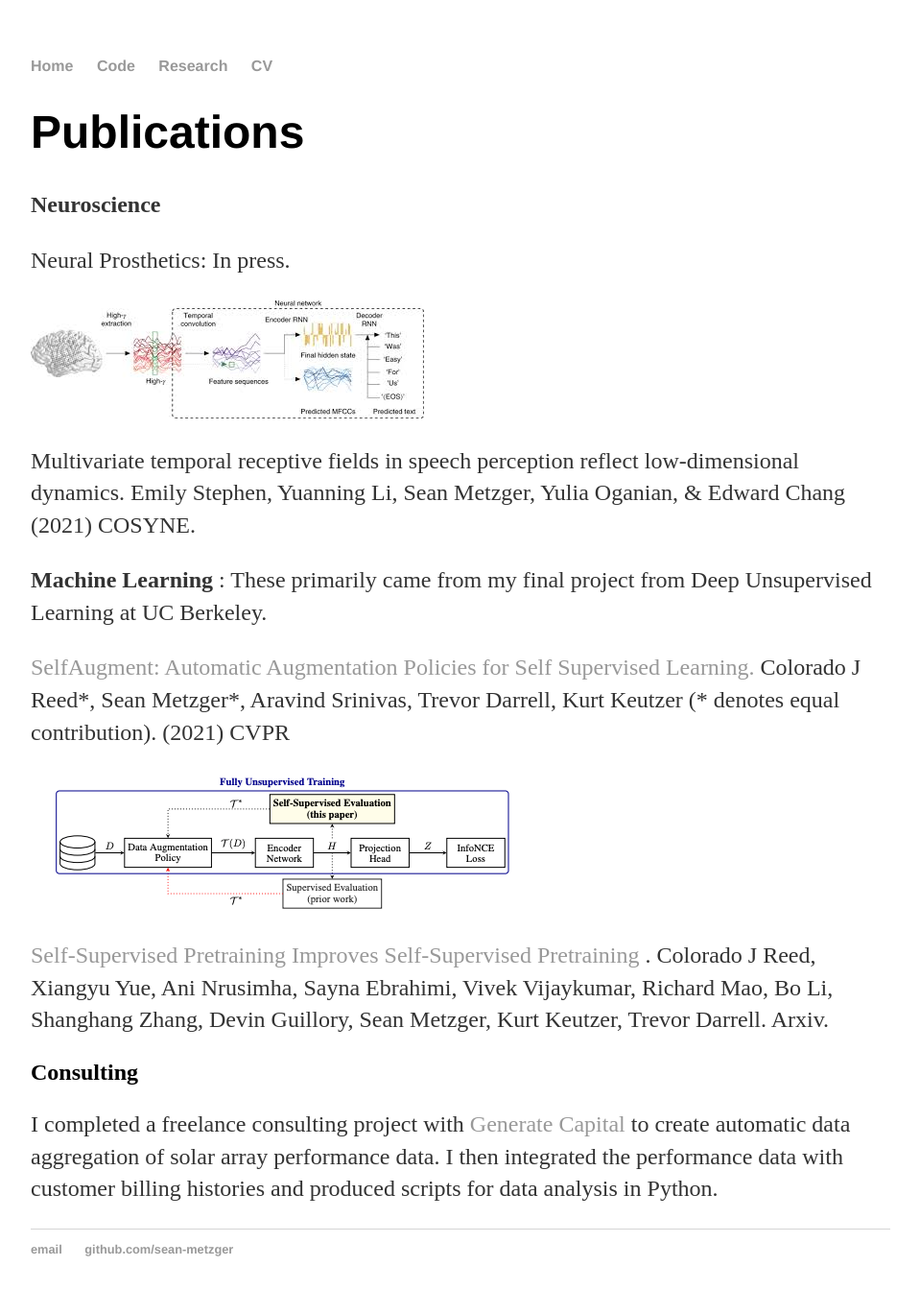
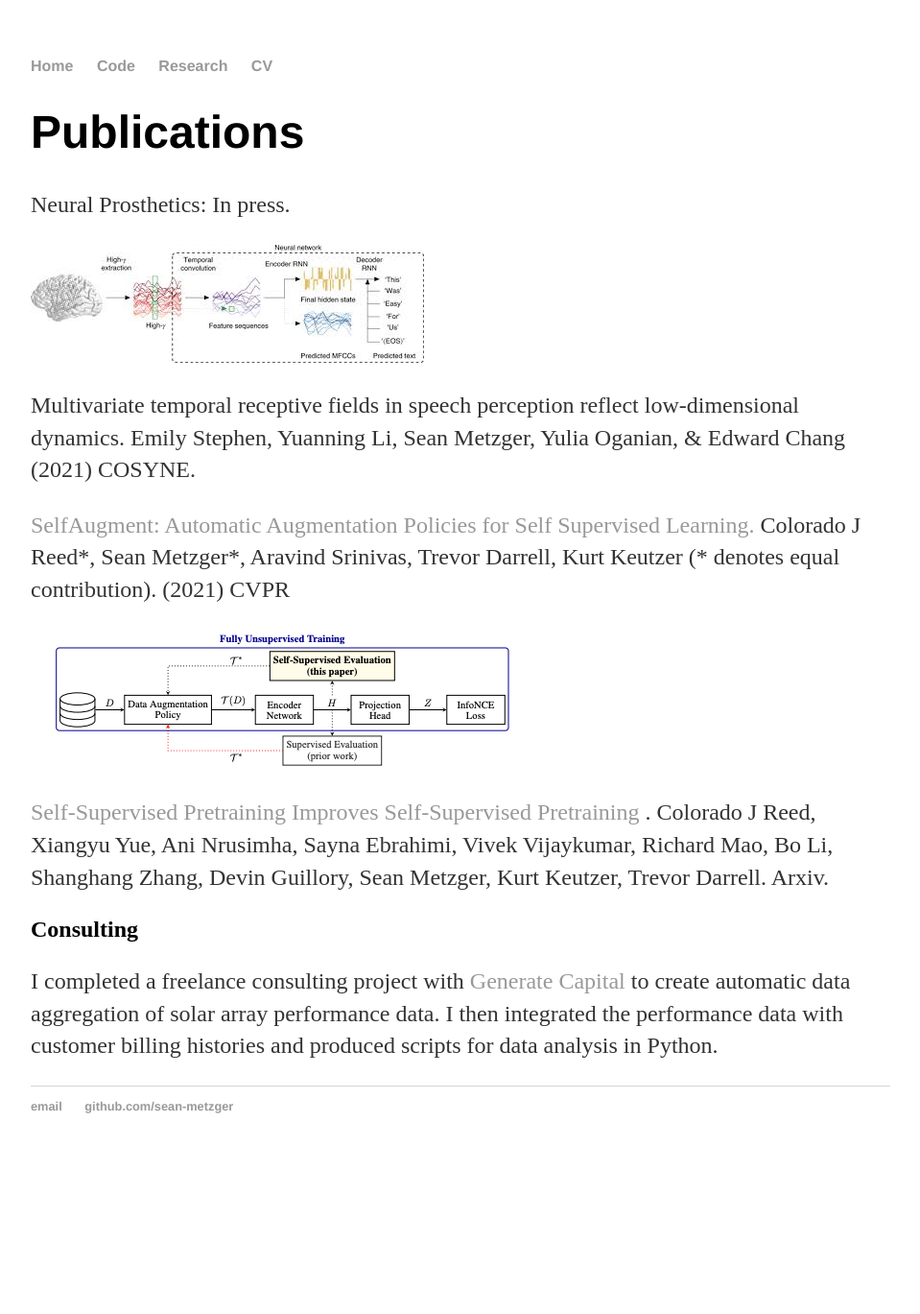
Before and after one commit to sean-metzger/sean-metzger.github.io, a Jekyll site: the page built from research/index.html, in a window 1280 px wide. Shown: the whole page at 96% size, without its empty margins (160-1119 px from the left). Built offline with Jekyll 4.4.1, drawn with Linux system fonts in a browser that asks for light colours; after the commit the page ends 1220 px from its top, so only the background shows below that.

Commit message:
Update index.html

```diff
--- a/research/index.html
+++ b/research/index.html
@@ -5,11 +5,9 @@ title: Research
 
 <div class="blurb">
 	<h1>Publications</h1>
-	<p> <b> Neuroscience </b> </p>
 		<p> Neural Prosthetics: In press.</p>
 		<img src="/images/joepaper.jpeg" alt="hi" class="inline"/>
 		<p> Multivariate temporal receptive fields in speech perception reflect low-dimensional dynamics. Emily Stephen, Yuanning Li, Sean Metzger, Yulia Oganian, & Edward Chang (2021) COSYNE.
-	<p> <b> Machine Learning </b>: These primarily came from my final project from Deep Unsupervised Learning at UC Berkeley. </p>
 		<p> <a href="https://arxiv.org/pdf/2009.07724.pdf"> SelfAugment: Automatic Augmentation Policies for Self Supervised Learning. </a> Colorado J Reed*, Sean Metzger*, Aravind Srinivas, Trevor Darrell, Kurt Keutzer (* denotes equal contribution). (2021) CVPR </p>
 		<img src="/images/paperfig1.png" alt="hi" class="inline"/>
 		<p>  <a href="https://arxiv.org/pdf/2103.12718.pdf"> Self-Supervised Pretraining Improves Self-Supervised Pretraining </a>. Colorado J Reed, Xiangyu Yue, Ani Nrusimha, Sayna Ebrahimi, Vivek Vijaykumar, Richard Mao, Bo Li, Shanghang Zhang, Devin Guillory, Sean Metzger, Kurt Keutzer, Trevor Darrell. Arxiv. </p>
```
